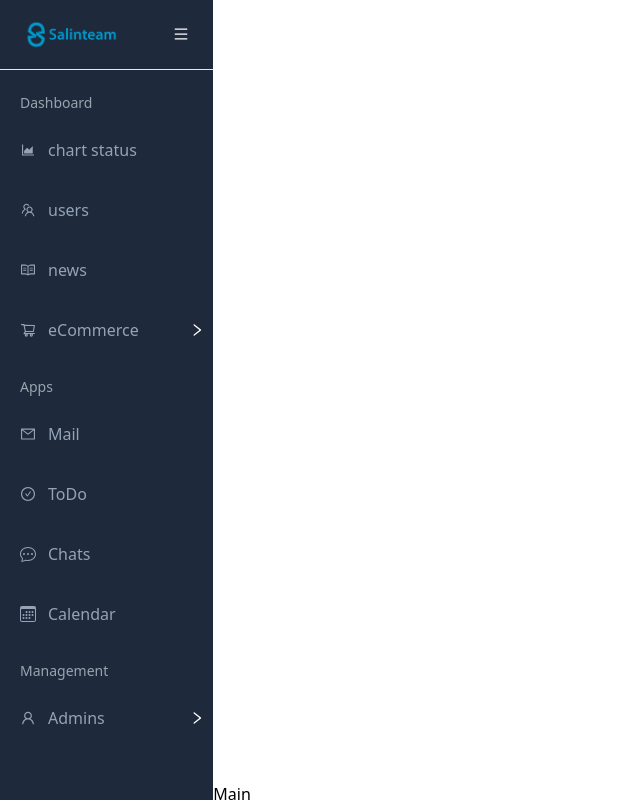
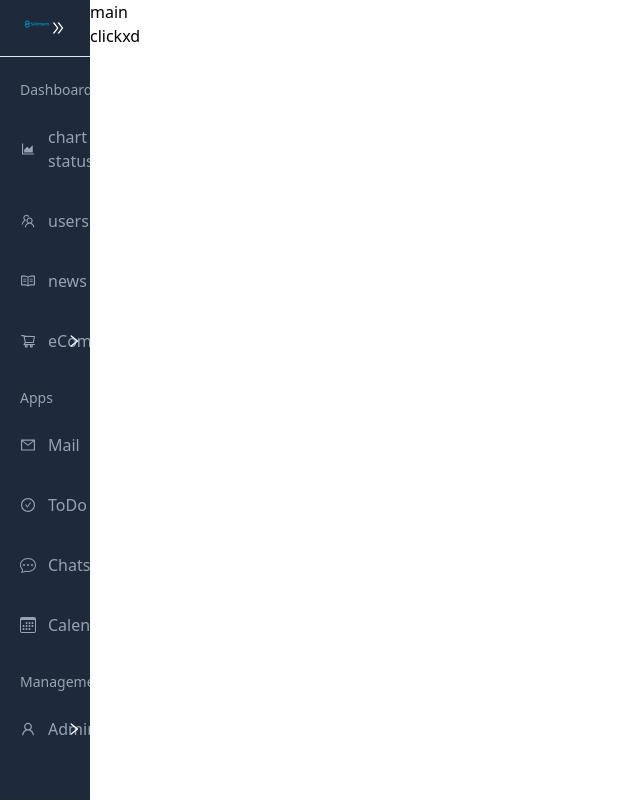
Before and after one commit to mahdi-rwx/admin-panel, a React (Create React App) app: page / in a window 1280 px wide. Shown: the whole page, without its empty margins (0-640 px from the left). Built offline with nearby package versions, Linux system fonts and the light colour scheme.

Commit message:
context for sidebar

```diff
--- a/package.json
+++ b/package.json
@@ -3,6 +3,7 @@
   "version": "0.1.0",
   "private": true,
   "dependencies": {
+    "@reduxjs/toolkit": "^1.8.3",
     "@testing-library/jest-dom": "^5.16.4",
     "@testing-library/react": "^13.3.0",
     "@testing-library/user-event": "^13.5.0",
@@ -19,6 +20,7 @@
     "react-dom": "^18.2.0",
     "react-final-form": "^6.5.9",
     "react-icons": "^4.4.0",
+    "react-redux": "^8.0.2",
     "react-router": "^6.3.0",
     "react-router-dom": "^6.3.0",
     "react-scripts": "5.0.1",
--- /dev/null
+++ b/src/components/container/Container.tsx
@@ -0,0 +1,23 @@
+import { FC, ReactNode, useContext } from "react";
+import { SidebarContext } from "../sidebar/context/SidebarContext";
+interface Props {
+  children: ReactNode;
+}
+const Container: FC<Props> = ({ children }) => {
+  const { isOpen } = useContext(SidebarContext);
+  console.log(isOpen);
+  return (
+    <div
+      className="inline-block float-right"
+
+      style={{
+        width: `${isOpen ? "calc(100% - 250px)" : "calc(100% - 90px)"}`,
+      }}
+      onClick={() => console.log(isOpen)}
+    >
+      {children}
+    </div>
+  );
+};
+
+export default Container;
--- a/src/components/sidebar/Sidebar.tsx
+++ b/src/components/sidebar/Sidebar.tsx
@@ -1,11 +1,17 @@
-import { AiOutlineRight } from "react-icons/ai";
 import { sidebarData } from "../../data/sidebar";
+import useToggle from "../../hooks/useToggle";
 import HeadSidebar from "./components/HeadSidebar";
 import ListItems from "./components/ListItems";
+import { SidebarProvider } from "./context/SidebarContext";
 
 const Sidebar = () => {
+  const { state: isOpen, toggle } = useToggle();
   return (
-    <div className="sidebar w-1/6 h-screen overflow-auto inline-block bg-slate-800">
+    <SidebarProvider values={{ isOpen, toggle }}>
+      <div
+        className="sidebar h-screen overflow-y-auto overflow-x-hidden inline-block bg-slate-800 fixed z-50 transition-all"
+        style={{ width: `${isOpen ? '250px' : '90px'}` }}
+      >
         <HeadSidebar />
         <div className="list">
           {sidebarData.map((c) => {
@@ -22,6 +28,7 @@ const Sidebar = () => {
           })}
         </div>
       </div>
+    </SidebarProvider>
   );
 };
 
--- a/src/components/sidebar/components/HeadSidebar.tsx
+++ b/src/components/sidebar/components/HeadSidebar.tsx
@@ -1,16 +1,18 @@
-import { Fragment } from "react";
-import { AiOutlineMenu } from "react-icons/ai";
+import classNames from "classnames";
+import { Fragment, useContext } from "react";
+import { AiOutlineDoubleRight } from "react-icons/ai";
 import { Link } from "react-router-dom";
-
+import { SidebarContext } from "../context/SidebarContext";
 const HeadSidebar = () => {
+  const {isOpen,toggle} = useContext(SidebarContext)
   return (
     <Fragment>
       <div className="head py-5 flex justify-between px-6">
         <Link to={"/"}>
           <img src="./images/logo.png" alt="logo" className="mx-auto w-24" />
         </Link>
-        <button>
-          <AiOutlineMenu color="#fff" />
+        <button onClick={toggle} className={classNames('transition-transform',{'rotate-180':isOpen})}>
+          <AiOutlineDoubleRight color="#fff" />
         </button>
       </div>
       <hr />
--- /dev/null
+++ b/src/components/sidebar/context/SidebarContext.tsx
@@ -0,0 +1,17 @@
+import { createContext, ReactNode } from "react";
+interface IContextValues {
+  isOpen: boolean;
+  toggle: () => void;
+}
+interface Props {
+  values: IContextValues;
+  children: ReactNode;
+}
+const vd = () => {}
+export const SidebarContext = createContext({isOpen:false,toggle:vd} as IContextValues);
+
+export const SidebarProvider = ({ values, children }: Props) => {
+  return (
+    <SidebarContext.Provider value={values}>{children}</SidebarContext.Provider>
+  );
+};
--- /dev/null
+++ b/src/hooks/useToggle.tsx
@@ -0,0 +1,10 @@
+import { useState } from "react";
+
+const useToggle = (initialState: boolean = false) => {
+  const [state, setState] = useState<boolean>(initialState);
+  const close = () => setState(false);
+  const open = () => setState(true);
+  const toggle = () => setState((state) => !state);
+  return { state, close, open, toggle };
+};
+export default useToggle;
--- a/src/index.tsx
+++ b/src/index.tsx
@@ -1,11 +1,15 @@
 import ReactDOM from "react-dom/client";
 import App from "./App";
 import { BrowserRouter } from "react-router-dom";
+import { Provider } from "react-redux";
+import { store } from "./redux/store";
 const root = ReactDOM.createRoot(
   document.getElementById("root") as HTMLElement
 );
 root.render(
-  <BrowserRouter>
-    <App />
-  </BrowserRouter>
+  <Provider store={store}>
+    <BrowserRouter>
+      <App />
+    </BrowserRouter>
+  </Provider>
 );
--- /dev/null
+++ b/src/redux/features/sidebar/SidebarSlice.tsx
@@ -0,0 +1,13 @@
+import { createSlice } from "@reduxjs/toolkit"
+import { State } from "../types"
+
+const initialState:State = {
+    isOpen:false
+}
+export const SidebarSlice = createSlice({
+    name:'sidebar',
+    initialState,
+    reducers:{
+
+    }
+})
--- /dev/null
+++ b/src/redux/features/types.tsx
@@ -0,0 +1,3 @@
+export interface State {
+  isOpen: boolean;
+}
--- /dev/null
+++ b/src/redux/store.tsx
@@ -0,0 +1,5 @@
+import { configureStore } from "@reduxjs/toolkit";
+const reducers = {};
+export const store = configureStore({
+  reducer: reducers,
+});
--- a/src/screens/main/Main.tsx
+++ b/src/screens/main/Main.tsx
@@ -1,9 +1,12 @@
-import React from 'react'
+import Container from "../../components/container/Container";
 
 const Main = () => {
   return (
-    <div className='inline-block'>Main</div>
-  )
-}
+    <Container>
+      <h1>main</h1>
+      <button>clickxd</button>
+    </Container>
+  );
+};
 
-export default Main
+export default Main;
```
Also changed, not shown: 1 other file (tests, documents, lock files or other folders). Lines whose indentation alone changed are shown as unchanged.
